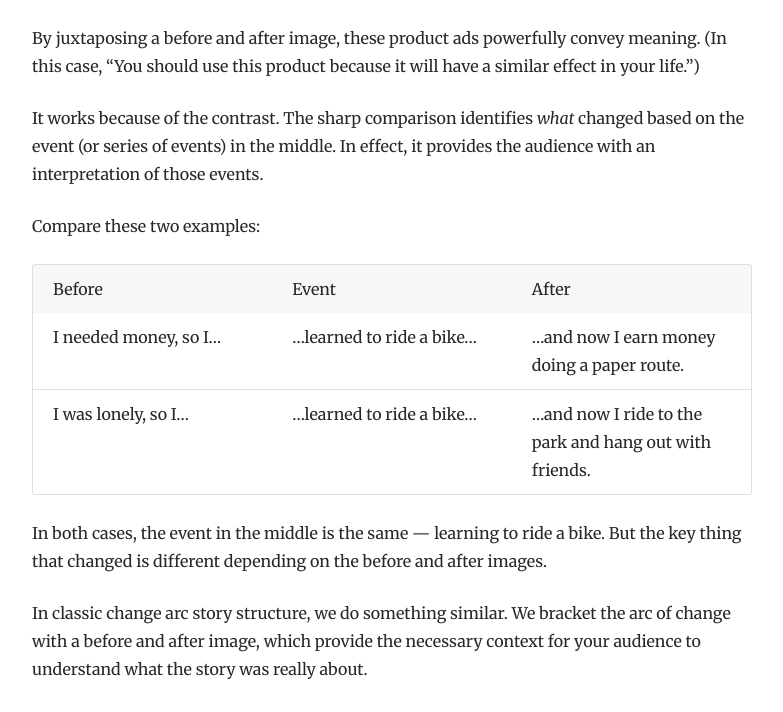
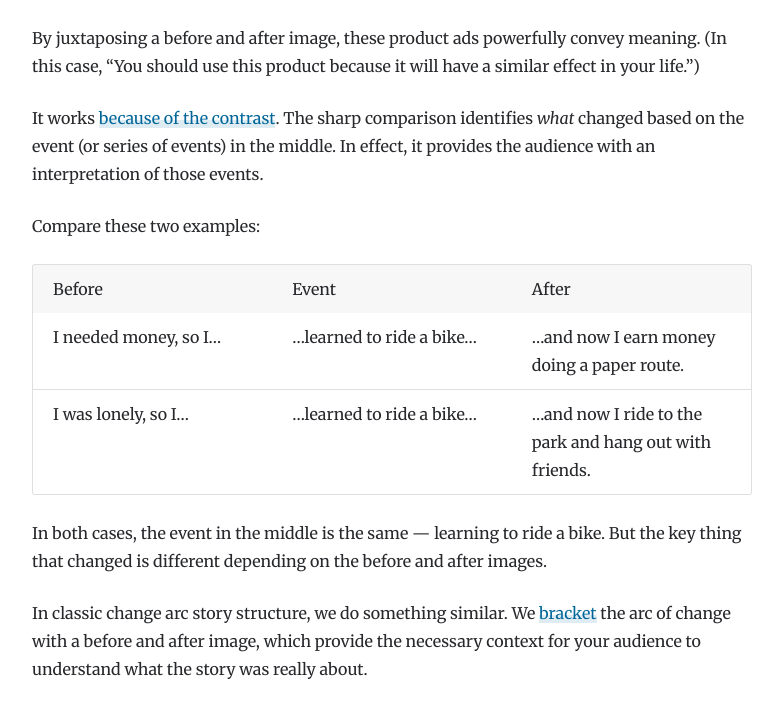
Before and after one commit to natelistrom/natelistrom.github.io, a Jekyll site: the page built from _posts/2023-12-05-storytelling-for-designers.md, in a window 1280 px wide and 1400 px high, scrolled down 9432 px. Shown: the part 152-864 px from the top of the window, without its empty margins (248-1031 px from the left). Built offline with Jekyll 4.4.1, drawn with Linux system fonts in a browser that asks for light colours; part of the change alters nothing that is shown.

```diff
--- a/_posts/2023-12-05-storytelling-for-designers.md
+++ b/_posts/2023-12-05-storytelling-for-designers.md
@@ -263,7 +263,7 @@ Here's the structure:
 
 By juxtaposing a before and after image, these product ads powerfully convey meaning. (In this case, "You should use this product because it will have a similar effect in your life.")
 
-It works because of the contrast. The sharp comparison identifies _what_ changed based on the event (or series of events) in the middle. In effect, it provides the audience with an interpretation of those events.
+It works [because of the contrast]({% post_url 2022-12-19-comparison-creates-meaning %}). The sharp comparison identifies _what_ changed based on the event (or series of events) in the middle. In effect, it provides the audience with an interpretation of those events.
 
 Compare these two examples:
 
@@ -275,7 +275,7 @@ Compare these two examples:
 
 In both cases, the event in the middle is the same — learning to ride a bike. But the key thing that changed is different depending on the before and after images.
 
-In classic change arc story structure, we do something similar. We bracket the arc of change with a before and after image, which provide the necessary context for your audience to understand what the story was really about.
+In classic change arc story structure, we do something similar. We [bracket]({% post_url 2023-01-12-bracketing %}) the arc of change with a before and after image, which provide the necessary context for your audience to understand what the story was really about.
 
 ![A diagram of the change arc with new "before" and "after" sections added to the ends](/assets/img/storytelling-and-design-06.jpg)
 
```
